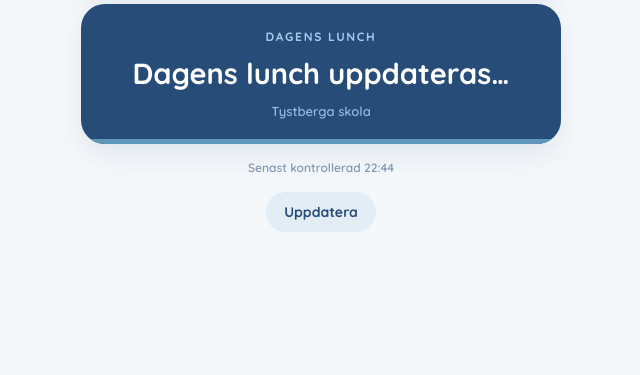
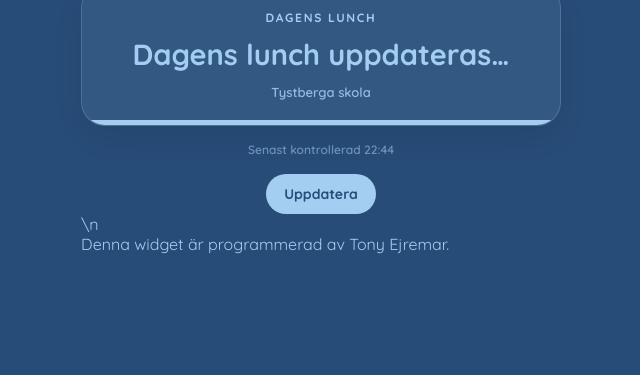
Before and after one commit to traxxwell/dagens-namnsdag, a plain HTML site: page mobil.html in a window 1280 px wide. Shown: the part 425-800 px from the top of the page, without its empty margins (319-959 px from the left). Drawn offline with Linux system fonts and the light colour scheme; no server answers.

Commit message:
Apply weekday theme and add widget credit

```diff
--- a/mobil.html
+++ b/mobil.html
@@ -10,23 +10,23 @@
   <link rel="preconnect" href="https://fonts.gstatic.com" crossorigin>
   <link href="https://fonts.googleapis.com/css2?family=Quicksand:wght@400;500;600;700&display=swap" rel="stylesheet">
   <style>
-    :root { --blue:#274C77; --text:#A3CEF1; --primary:#6096BA; --paper:#f5f8fb; }
+    :root { --day-background:#274C77; --day-text:#A3CEF1; --day-primary:#A3CEF1; }
     * { box-sizing:border-box; }
-    body { margin:0; min-height:100svh; padding: max(22px, env(safe-area-inset-top)) 18px max(24px, env(safe-area-inset-bottom)); background:var(--paper); color:var(--blue); font-family:"Quicksand",sans-serif; display:flex; justify-content:center; align-items:center; }
+    body { margin:0; min-height:100svh; padding: max(22px, env(safe-area-inset-top)) 18px max(24px, env(safe-area-inset-bottom)); background:var(--day-background); color:var(--day-text); font-family:"Quicksand",sans-serif; display:flex; justify-content:center; align-items:center; }
     main { width:min(100%,480px); }
     header { text-align:center; margin-bottom:22px; }
     .eyebrow { font-size:12px; font-weight:700; letter-spacing:.14em; text-transform:uppercase; opacity:.65; }
     h1 { margin:7px 0 0; font-size:clamp(25px,7vw,34px); font-weight:700; letter-spacing:-.04em; }
     .date { margin-top:8px; font-size:14px; font-weight:600; opacity:.65; }
-    .panel { background:var(--blue); color:white; border-radius:24px; padding:25px 22px; text-align:center; box-shadow:0 12px 30px #274c7718; position:relative; overflow:hidden; }
+    .panel { background:color-mix(in srgb, var(--day-text) 10%, var(--day-background)); color:var(--day-text); border:1px solid color-mix(in srgb, var(--day-text) 22%, transparent); border-radius:24px; padding:25px 22px; text-align:center; box-shadow:0 12px 30px #00000012; position:relative; overflow:hidden; }
     .panel + .panel { margin-top:14px; }
-    .panel:after { content:""; position:absolute; bottom:0; left:0; right:0; height:5px; background:var(--primary); }
-    .label { color:var(--text); font-size:12px; font-weight:700; letter-spacing:.14em; text-transform:uppercase; }
+    .panel:after { content:""; position:absolute; bottom:0; left:0; right:0; height:5px; background:var(--day-primary); }
+    .label { color:var(--day-text); font-size:12px; font-weight:700; letter-spacing:.14em; text-transform:uppercase; }
     .value { margin:12px 0 0; font-size:clamp(25px,7vw,35px); font-weight:700; line-height:1.2; overflow-wrap:anywhere; white-space:pre-line; }
     .meal { font-size:clamp(21px,5.8vw,29px); }
     .school { margin-top:12px; font-size:13px; font-weight:600; color:var(--text); opacity:.85; }
     .status { margin-top:16px; min-height:18px; text-align:center; font-size:12px; font-weight:600; opacity:.55; }
-    .refresh { display:block; margin:14px auto 0; border:0; border-radius:999px; padding:11px 18px; background:#e2edf6; color:var(--blue); font:700 14px "Quicksand",sans-serif; cursor:pointer; }
+    .refresh { display:block; margin:14px auto 0; border:0; border-radius:999px; padding:11px 18px; background:var(--day-primary); color:var(--day-background); font:700 14px "Quicksand",sans-serif; cursor:pointer; }\n    .credit { margin:13px auto 0; text-align:center; font-size:11px; font-weight:600; opacity:.65; }
   </style>
 </head>
 <body>
@@ -46,7 +46,7 @@
       <div class="school">Tystberga skola</div>
     </section>
     <div class="status" id="status"></div>
-    <button class="refresh" type="button" id="refresh">Uppdatera</button>
+    <button class="refresh" type="button" id="refresh">Uppdatera</button>\n    <div class="credit">Denna widget är programmerad av Tony Ejremar.</div>
   </main>
   <script>
     const namesEl = document.getElementById("names");
```
